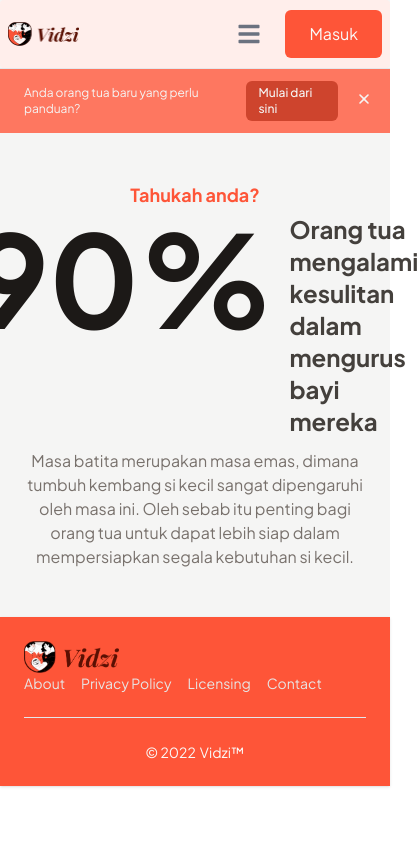
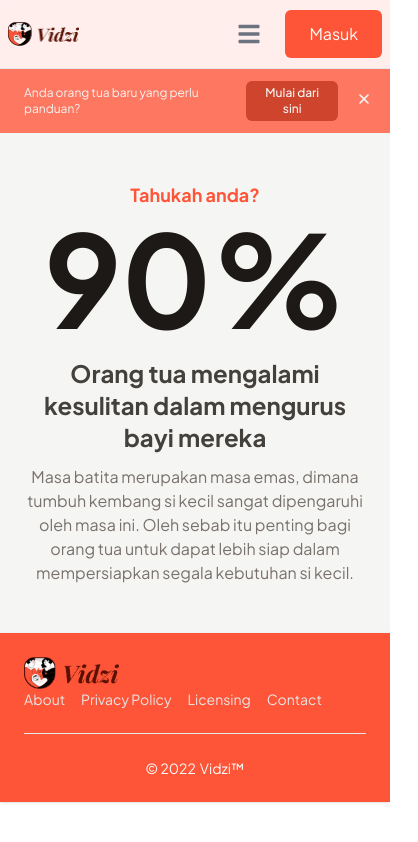
Before and after one commit to aplicalvin/bayiq-fe, a React (Vite) app: page / in a window 390 px wide. Shown: the whole page, 418 px wide, since content can reach past the window. Built offline with nearby package versions, Linux system fonts and the light colour scheme.

Commit message:
style: fix responsive view in HOme/Navbar

```diff
--- a/src/components/Homepage/Banner.jsx
+++ b/src/components/Homepage/Banner.jsx
@@ -14,7 +14,7 @@ function HomeBanner() {
                                 Anda orang tua baru yang perlu panduan?
                                 <Link
                                     to="/roadmap"
-                                    className="ml-0 flex items-center text-xs md:text-base font-medium bg-primary-700 text-stone-100 hover:bg-primary-800 md:ml-1 md:inline-flex py-1 px-3 rounded-md"
+                                    className="text-center ml-0 flex items-center text-xs md:text-base font-medium bg-primary-700 text-stone-100 hover:bg-primary-800 md:ml-1 md:inline-flex py-1 px-3 rounded-md"
                                 >
                                     Mulai dari sini
                                 </Link>
--- a/src/components/Homepage/HomeHead.jsx
+++ b/src/components/Homepage/HomeHead.jsx
@@ -8,11 +8,11 @@ function HomeHead() {
                         <div className="self-stretch text-center text-primary-600 text-lg font-bold leading-7">
                             Tahukah anda?
                         </div>
-                        <div className="flex gap-4 center">
+                        <div className="grid md:flex gap-4 center">
                             <div className="self-stretch text-center text-stone-900 text-9xl font-bold ">
                                 90%
                             </div>
-                            <div className="grid place-content-center self-stretch text-stone-700 text-2xl font-bold leading-8">
+                            <div className="grid text-center md:text-left place-content-center self-stretch text-stone-700 text-2xl font-bold leading-8">
                                 Orang tua mengalami kesulitan dalam mengurus
                                 bayi mereka
                             </div>
```
